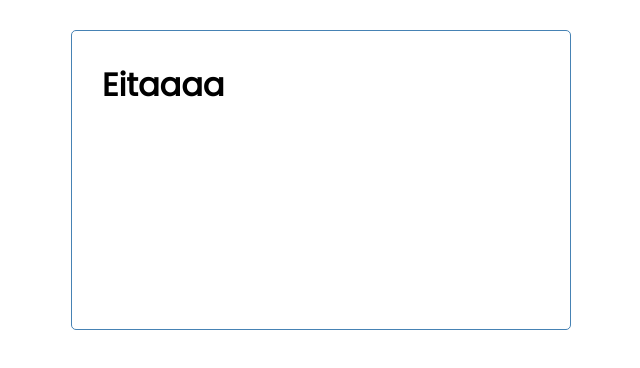
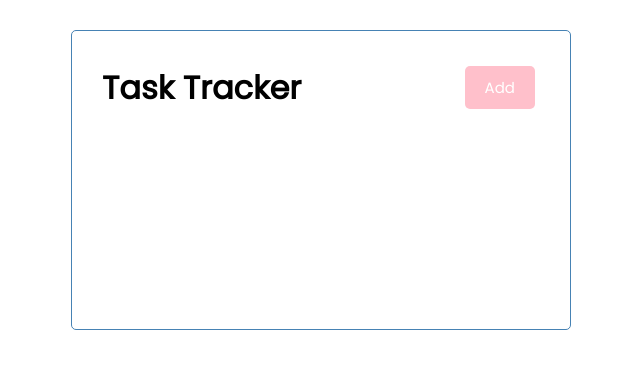
Before and after one commit to dev-codo/React-task-app, a React (Create React App) app: page / in a window 1280 px wide. Shown: the top 368 px of the page, without its empty margins (319-959 px from the left). Built offline with nearby package versions, Linux system fonts and the light colour scheme.

Commit message:
Defining Button component

```diff
--- a/src/App.js
+++ b/src/App.js
@@ -3,7 +3,7 @@
 function App() {
     return (
         <div className="container">
-            <Header title="Eitaaaa"/>
+            <Header />
         </div>
     );
 }
--- /dev/null
+++ b/src/components/Button.js
@@ -0,0 +1,24 @@
+import PropTypes from 'prop-types'
+
+
+const Button = ({ color, text, onClick }) => {
+    return (
+        <button
+            className='btn'
+            style={{ backgroundColor: color }}
+            onClick={onClick}>{text}
+        </button>
+    )
+}
+
+Button.defaultProps = {
+    color: 'stellblue'
+}
+
+Button.propTypes = {
+    text: PropTypes.string,
+    color: PropTypes.string,
+    onClick: PropTypes.func
+}
+
+export default Button
--- a/src/components/Header.js
+++ b/src/components/Header.js
@@ -1,10 +1,15 @@
 import PropTypes from 'prop-types'
-
+import Button from './Button'
 
 const Header = ({ title }) => {
+    const onClick = () => {
+        console.log('Clicked');
+    }
+
     return (
-        <header>
+        <header className='header'>
             <h1>{title}</h1>
+            <Button color='pink' text='Add' onClick={onClick} />
         </header>
     )
 }
```
